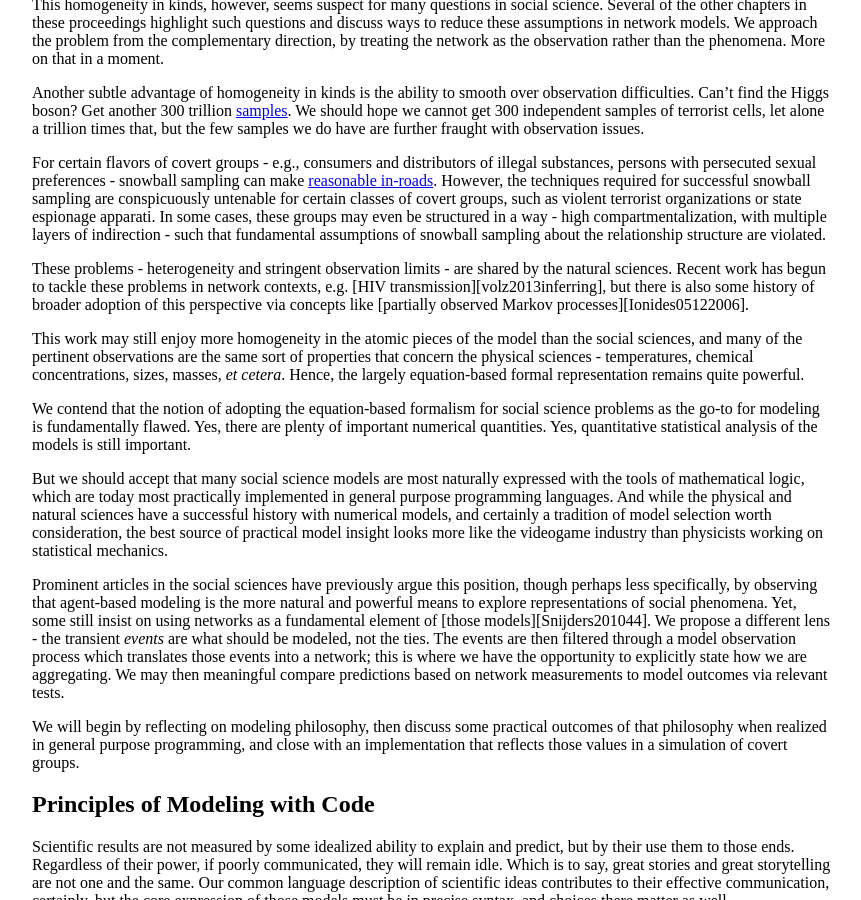
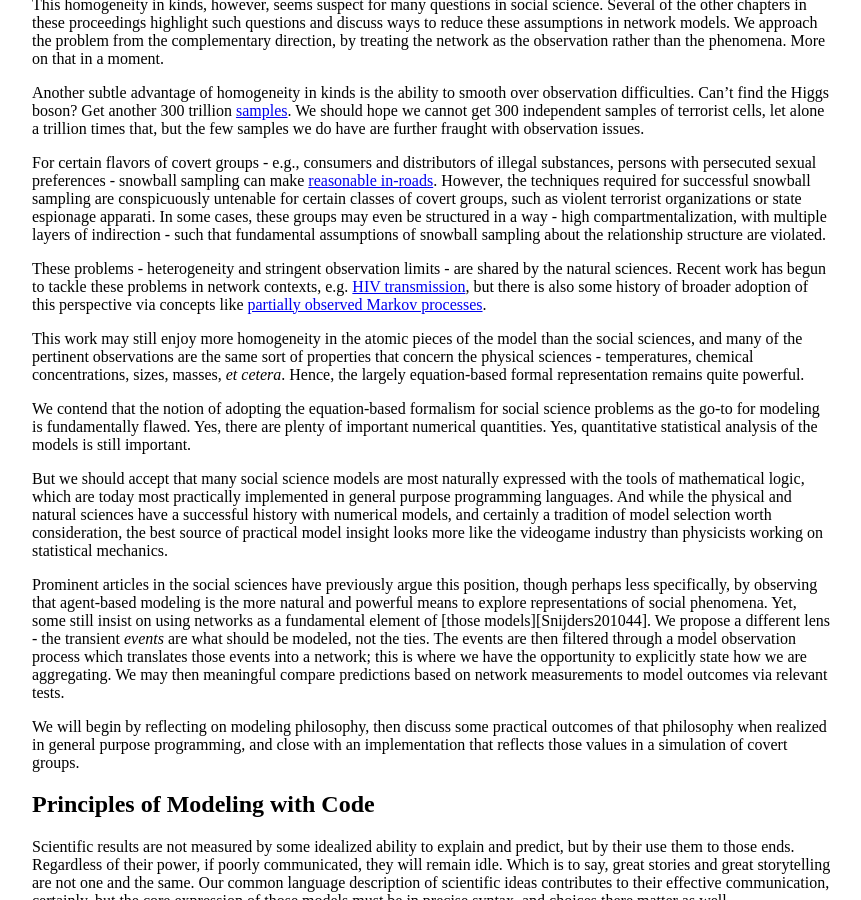
Before and after one commit to pearsonca/scala-commsim, a Jekyll site: the page built from index.md, in a window 1280 px wide and 900 px high, scrolled down 896 px. Shown: the whole window, without its empty margins (208-1069 px from the left). Built offline with Jekyll 4.4.1, drawn with Linux system fonts in a browser that asks for light colours; some of the changed lines change nothing that is shown.

Commit message:
add some references

```diff
--- a/index.md
+++ b/index.md
@@ -322,3 +322,5 @@ ties
 [atlas2012]: <http://www.sciencedirect.com/science/article/pii/S0370269312001852> "optional title"
 [biernacki1981snowball]: <http://smr.sagepub.com/content/10/2/141.full.pdf> "optional title"
 [knuth1984literate]: <http://dx.doi.org/10.1093/comjnl/27.2.97> "optional title"
+[Ionides05122006]: <http://dx.doi.org/10.1073/pnas.0603181103> "optional title"
+[volz2013inferring]: <http://dx.doi.org/10.1371/journal.pcbi.1003397> "optional title"
```
